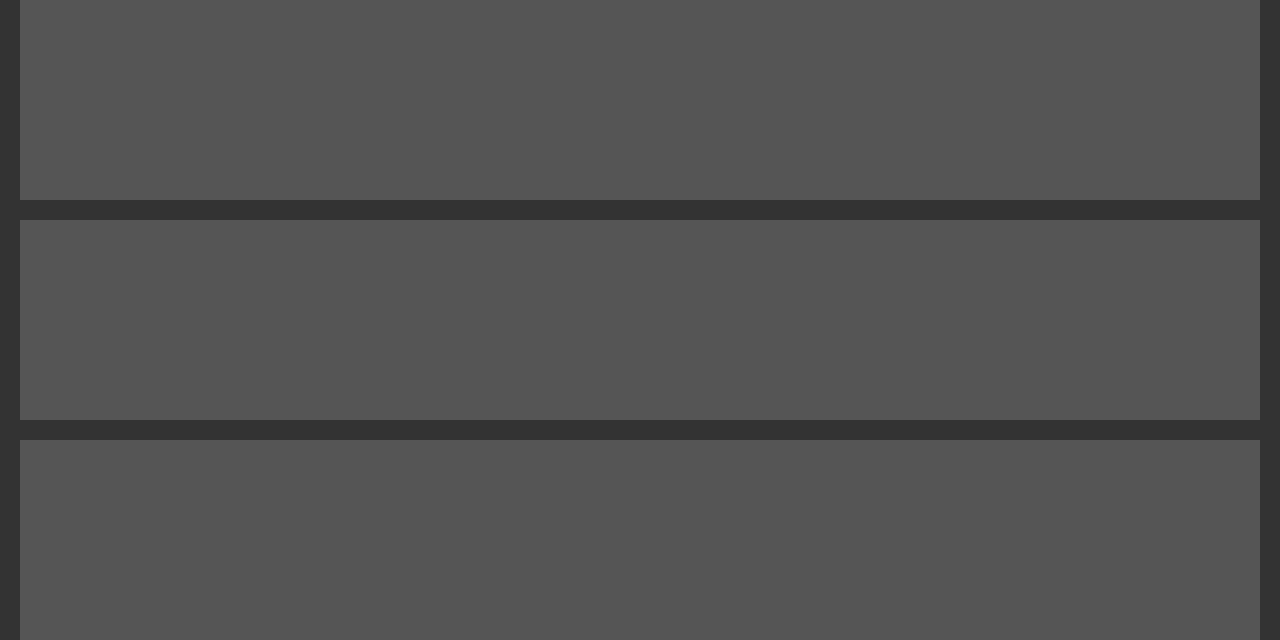
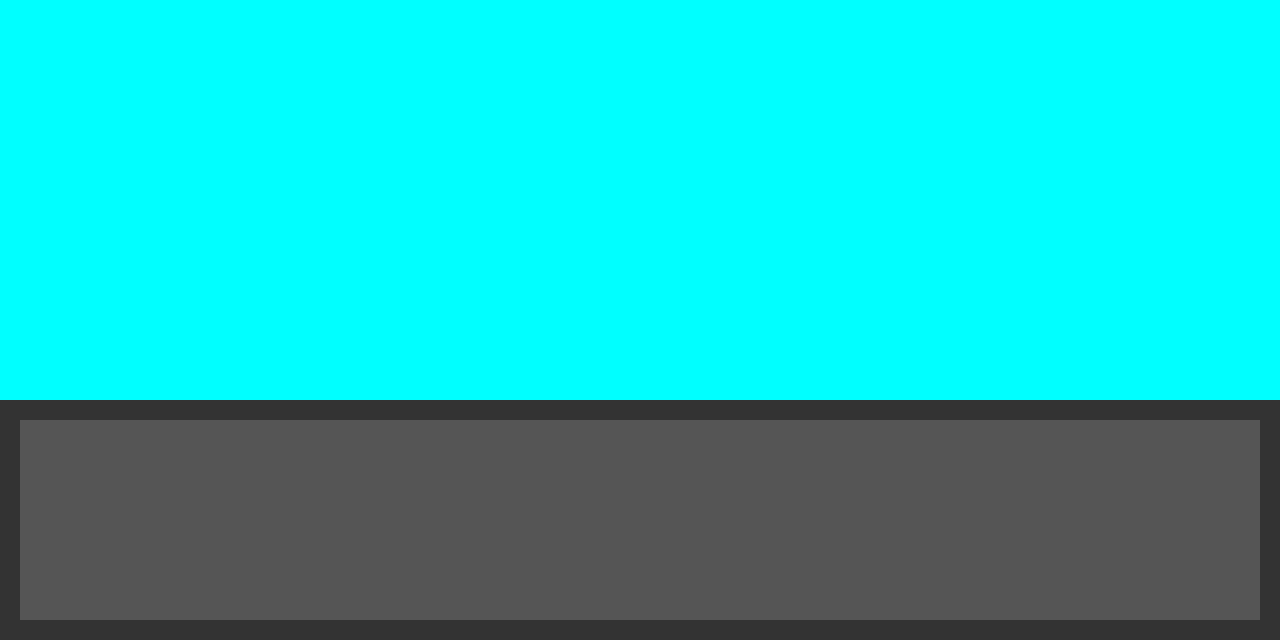
Before and after one commit to RaphaelLeite/eliane-cabelos, a PHP site: page / in a window 1280 px wide. Shown: the part 140-780 px from the top of the page. Run offline with PHP 8.4, Linux system fonts and the light colour scheme.

Commit message:
editing slideshow

```diff
--- a/css/main.css
+++ b/css/main.css
@@ -43,7 +43,7 @@ nav li a:hover {
 .slideshow {
   background-color: cyan;
   width: 100%;
-  height: 400;
+  height: 400px;
 }
 
 .bloco-conteudo {
```
